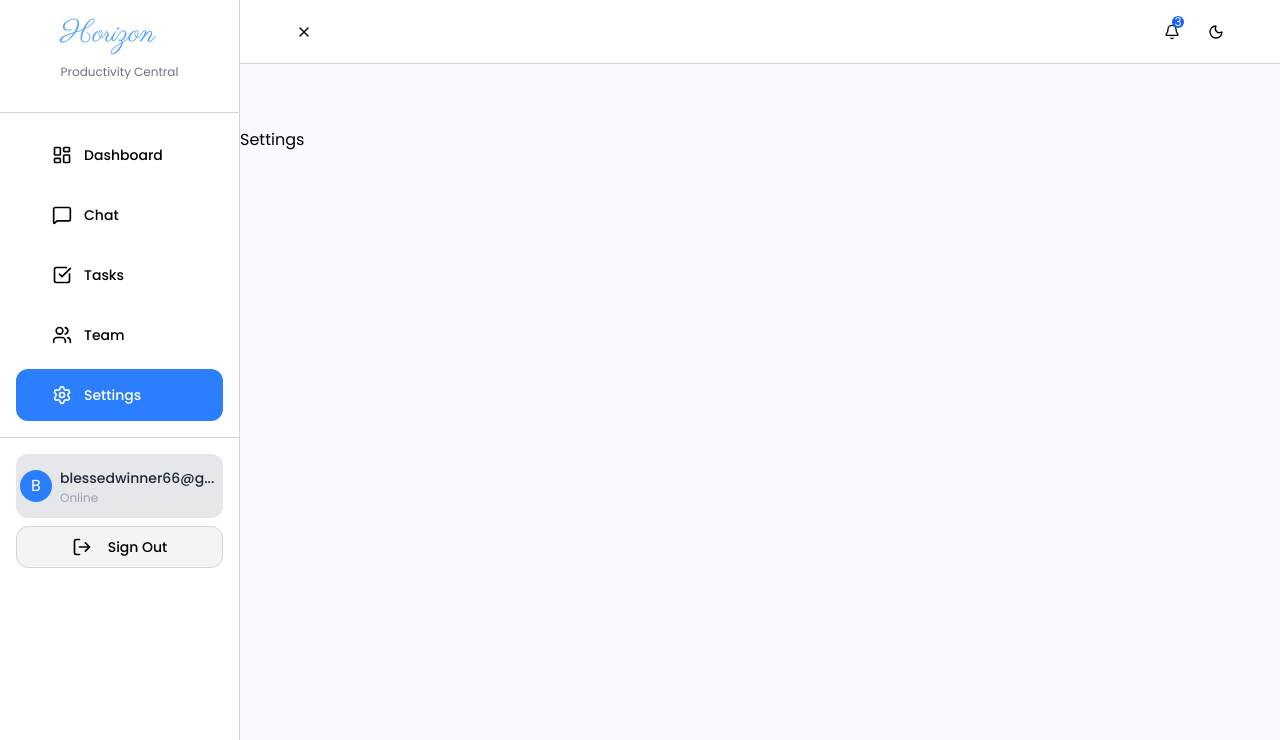
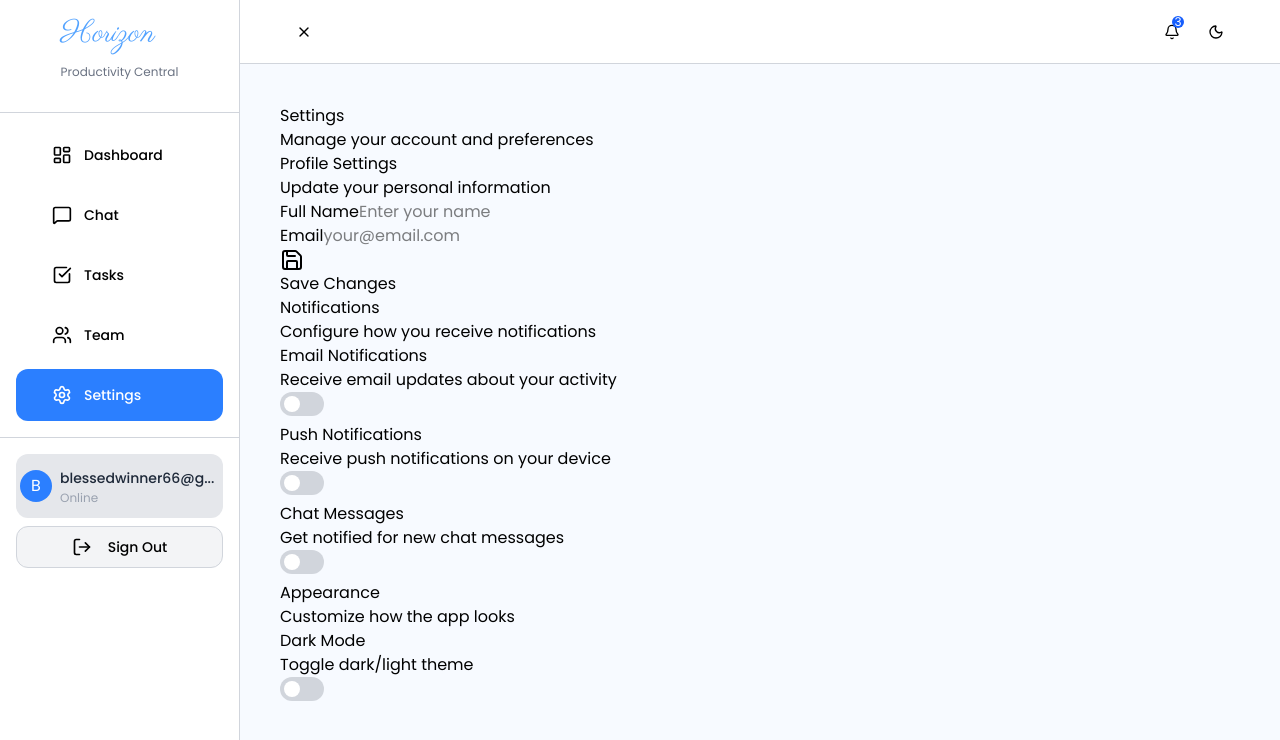
Before and after one commit to blessed-winner/Horizon, a React app in the folder frontend/: page /admin/settings in a window 1280 px wide. Shown: the top 740 px of the page. Built offline with nearby package versions, Linux system fonts and the light colour scheme; the HTML template or start-up script is replaced by a standard one.

Commit message:
Implementend the settings component(unstyled)

```diff
--- a/frontend/src/assets/assets.ts
+++ b/frontend/src/assets/assets.ts
@@ -181,3 +181,14 @@ export const userData:User[] = [
     { firstName:"David", lastName:"Brown", role:"Developer", email:"david@example.com" },
     { firstName:"Eve", lastName:"Davis", role:"Manager", email:"eve@example.com" }
 ]
+
+type NotificationSettings = {
+    title:string,
+    desc:string
+}
+
+export const notificationSettings:NotificationSettings[] = [
+    { title:"Email Notifications", desc:"Receive email updates about your activity" },
+    { title:"Push Notifications", desc:"Receive push notifications on your device" },
+    { title:"Chat Messages", desc:"Get notified for new chat messages" }
+]
--- a/frontend/src/pages/Settings.tsx
+++ b/frontend/src/pages/Settings.tsx
@@ -1,6 +1,86 @@
+import { Save } from "lucide-react"
+import { notificationSettings } from "../assets/assets"
+
 const Settings = () => {
   return (
-    <div className="flex-1 relative top-16">Settings</div>
+    <div className="flex-1 p-6 md:p-10">
+      <div>
+        <div>
+           <div>
+        <h2>Settings</h2>
+        <p>Manage your account and preferences</p>
+        </div>
+        <div>
+          <div>
+            <h3>Profile Settings</h3>
+            <p>Update your personal information</p>
+          </div>
+          <div>
+            <label>Full Name</label>
+            <input type="text" placeholder="Enter your name" />
+          </div>
+          <div>
+            <label>Email</label>
+            <input type="email" placeholder="your@email.com" />
+          </div>
+          <button>
+            <Save/>
+            <p>Save Changes</p>
+          </button>
+        </div>
+        </div>
+        <div>
+          <div>
+            <h2>Notifications</h2>
+            <p>Configure how you receive notifications</p>
+          </div>
+          <div>
+            { notificationSettings.map((data,idx)=>(
+              <div key={idx}>
+                <div>
+                <h5>{data.title}</h5>
+                <p>{data.desc}</p>
+                </div>
+                <div>
+                  <label className="relative inline-flex items-center cursor-pointer">
+                  <input type="checkbox" className="sr-only peer" />
+                  <div className="w-11 h-6 bg-gray-300 peer-focus:ring-2 peer-focus:ring-blue-500 rounded-full peer peer-checked:bg-blue-500 transition-all"></div>
+                  <span
+                   className="absolute left-1 top-1 w-4 h-4 bg-white rounded-full transition-all
+                  peer-checked:translate-x-5"
+                  ></span>
+                  </label>
+           </div>
+              </div>
+            )) }
+          </div>
+        </div>
+        <div>
+          <div>
+            <h2>Appearance</h2>
+            <p>Customize how the app looks</p>
+          </div>
+          <div>
+            <div>
+              <div>
+                <h4>Dark Mode</h4>
+                <p>Toggle dark/light theme</p>
+              </div>
+              <div>
+                  <label className="relative inline-flex items-center cursor-pointer">
+                  <input type="checkbox" className="sr-only peer" />
+                  <div className="w-11 h-6 bg-gray-300 peer-focus:ring-2 peer-focus:ring-blue-500 rounded-full peer peer-checked:bg-blue-500 transition-all"></div>
+                  <span
+                   className="absolute left-1 top-1 w-4 h-4 bg-white rounded-full transition-all
+                  peer-checked:translate-x-5"
+                  ></span>
+              </label>
+              </div>
+            </div>
+          </div>
+        </div>
+       </div>
+    </div>
   )
 }
 
```
